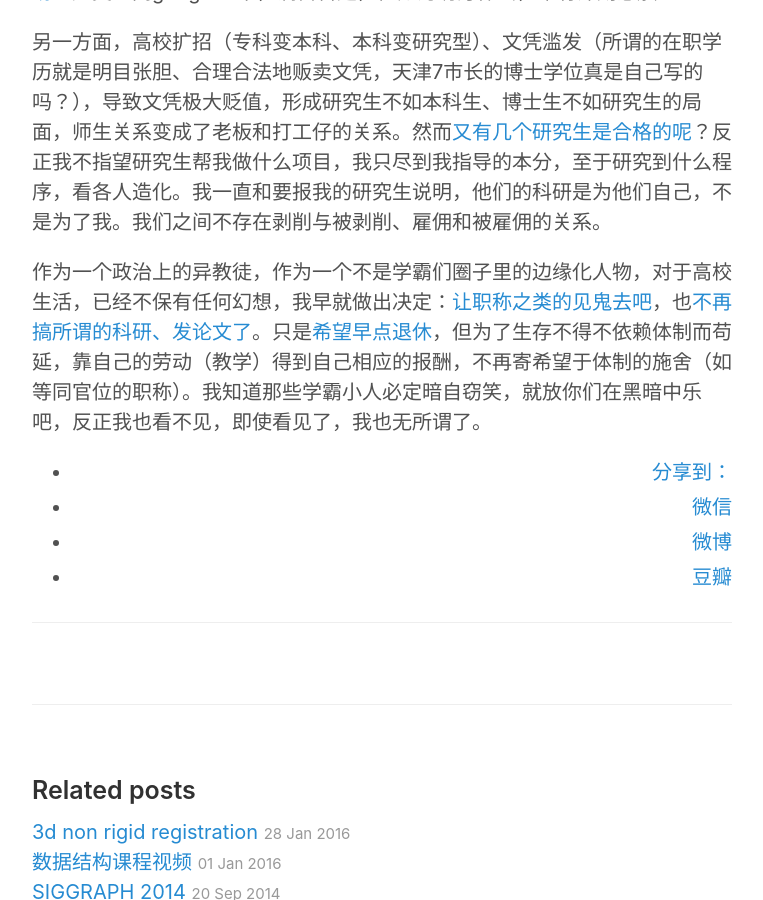
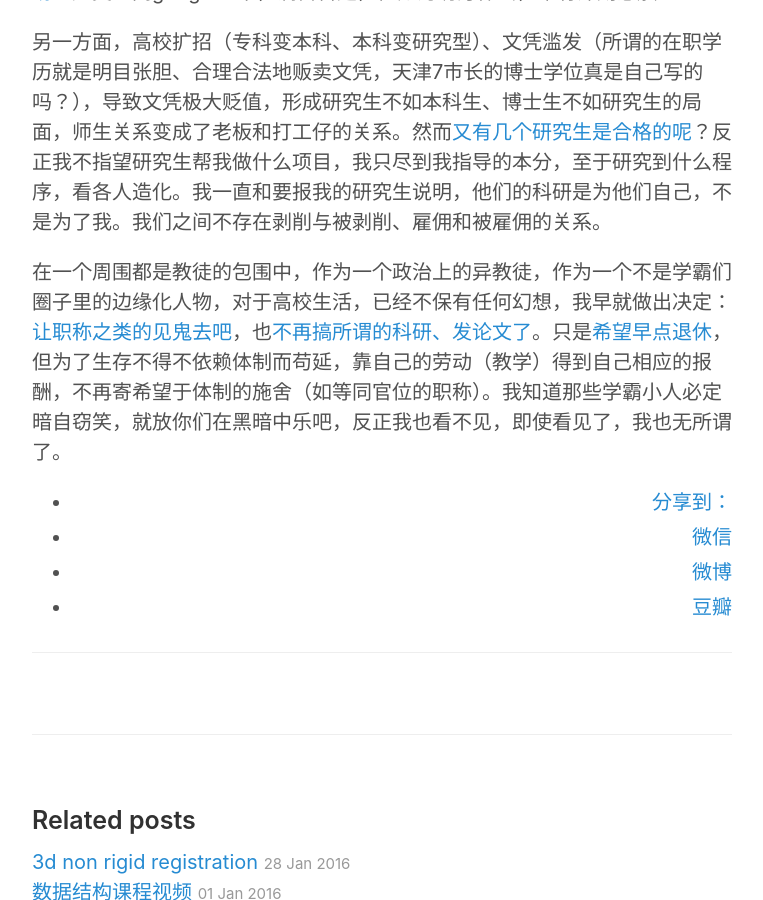
Before and after one commit to hwdong/hwdong-old.github.io, a Jekyll site: the page built from _posts/2014-01-10-不再参与任何科研项目，等待退休.md, in a window 1280 px wide and 900 px high, scrolled down 524 px. Shown: the whole window, without its empty margins (258-1021 px from the left). Built offline with Jekyll 4.4.1, drawn with Linux system fonts in a browser that asks for light colours; comment, search, counter and statistics services are not loaded.

Commit message:
no research

```diff
--- a/_posts/2014-01-10-不再参与任何科研项目，等待退休.md
+++ b/_posts/2014-01-10-不再参与任何科研项目，等待退休.md
@@ -10,4 +10,4 @@
 
 另一方面，高校扩招（专科变本科、本科变研究型）、文凭滥发（所谓的在职学历就是明目张胆、合理合法地贩卖文凭，天津7市长的博士学位真是自己写的吗？），导致文凭极大贬值，形成研究生不如本科生、博士生不如研究生的局面，师生关系变成了老板和打工仔的关系。然而[又有几个研究生是合格的呢](http://hongweidong.tumblr.com/post/114275359696/%E8%AF%BB%E7%A0%94%E7%9C%9F%E7%9A%84%E5%80%BC%E5%BE%97%E5%90%97)？反正我不指望研究生帮我做什么项目，我只尽到我指导的本分，至于研究到什么程序，看各人造化。我一直和要报我的研究生说明，他们的科研是为他们自己，不是为了我。我们之间不存在剥削与被剥削、雇佣和被雇佣的关系。
 
-作为一个政治上的异教徒，作为一个不是学霸们圈子里的边缘化人物，对于高校生活，已经不保有任何幻想，我早就做出决定：[让职称之类的见鬼去吧](http://hongweidong.tumblr.com/post/120837004016/%E8%AE%A9%E8%81%8C%E7%A7%B0%E8%A7%81%E9%AC%BC%E5%8E%BB%E5%90%A7)，也[不再搞所谓的科研、发论文了](http://hongweidong.tumblr.com/post/120611746056/%E4%B8%8D%E5%86%8D%E5%81%9A%E4%BB%BB%E4%BD%95%E6%89%80%E8%B0%93%E7%9A%84%E7%A7%91%E7%A0%94%E5%8F%8A%E9%A1%B9%E7%9B%AE)。只是[希望早点退休](http://hongweidong.tumblr.com/post/128185917021/%E5%B8%8C%E6%9C%9B%E6%97%A9%E7%82%B9%E9%80%80%E4%BC%91)，但为了生存不得不依赖体制而苟延，靠自己的劳动（教学）得到自己相应的报酬，不再寄希望于体制的施舍（如等同官位的职称）。我知道那些学霸小人必定暗自窃笑，就放你们在黑暗中乐吧，反正我也看不见，即使看见了，我也无所谓了。
+在一个周围都是教徒的包围中，作为一个政治上的异教徒，作为一个不是学霸们圈子里的边缘化人物，对于高校生活，已经不保有任何幻想，我早就做出决定：[让职称之类的见鬼去吧](http://hongweidong.tumblr.com/post/120837004016/%E8%AE%A9%E8%81%8C%E7%A7%B0%E8%A7%81%E9%AC%BC%E5%8E%BB%E5%90%A7)，也[不再搞所谓的科研、发论文了](http://hongweidong.tumblr.com/post/120611746056/%E4%B8%8D%E5%86%8D%E5%81%9A%E4%BB%BB%E4%BD%95%E6%89%80%E8%B0%93%E7%9A%84%E7%A7%91%E7%A0%94%E5%8F%8A%E9%A1%B9%E7%9B%AE)。只是[希望早点退休](http://hongweidong.tumblr.com/post/128185917021/%E5%B8%8C%E6%9C%9B%E6%97%A9%E7%82%B9%E9%80%80%E4%BC%91)，但为了生存不得不依赖体制而苟延，靠自己的劳动（教学）得到自己相应的报酬，不再寄希望于体制的施舍（如等同官位的职称）。我知道那些学霸小人必定暗自窃笑，就放你们在黑暗中乐吧，反正我也看不见，即使看见了，我也无所谓了。
```
